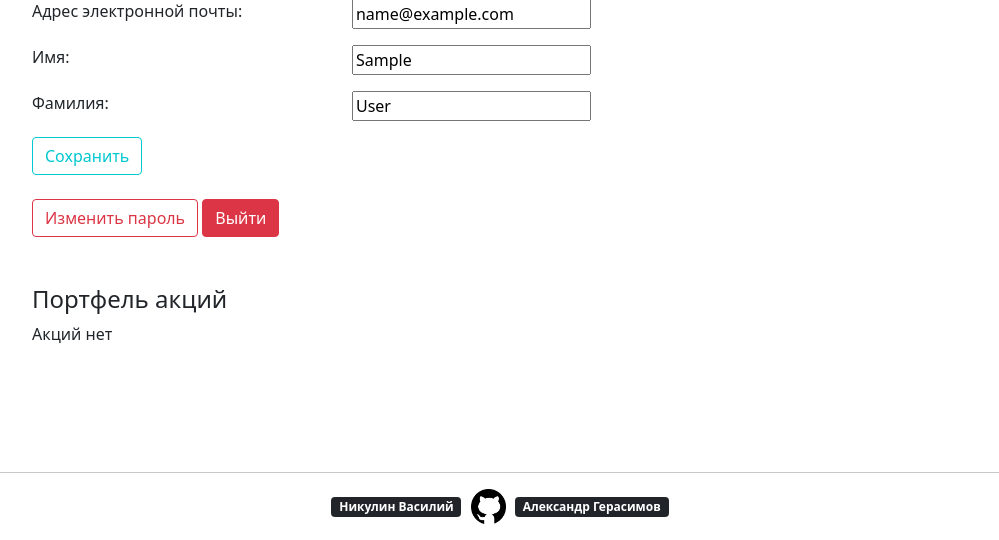
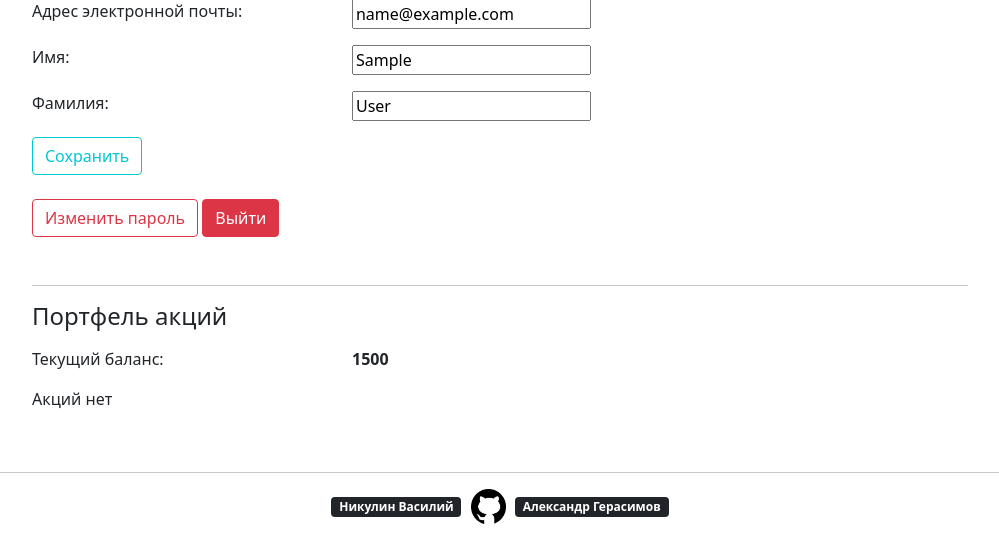
Before and after one commit to Nikulin-V/stock_exchange, a Django app: page /auth/profile/ in a window 1280 px wide. Shown: the part 260-800 px from the top of the page, without its empty margins (140-1139 px from the left). Run offline with Django 4.2, Linux system fonts and the light colour scheme; the visitor is signed in with stand-in values (Sample User, id 1); data that the repository does not hold is empty.

Commit message:
Added a balance field to profile.html

```diff
--- a/templates/users/profile.html
+++ b/templates/users/profile.html
@@ -48,24 +48,35 @@
             <a class="btn btn-outline-danger" href="/auth/password_change">Изменить пароль</a>
             <a class="btn btn-danger" href="/auth/logout">Выйти</a>
         </div>
-
-        <div class="mx-auto my-5">
+        <hr>
+        <div class="mx-auto my-1">
             <h4>Портфель акций</h4>
+            <div class="mx-auto my-3">
+                <div class="row mb-3">
+                    <div class="col-4">
+                        Текущий баланс:
+                    </div>
+                    <div class="col-8">
+                        <b>{{ profile.balance }}</b>
+                    </div>
+                </div>
+            </div>
 
             {% if shares %}
                 <table class="table table-hover text-center">
                     <caption class="caption-top">Список акций, принадлежащих вам</caption>
                     <thead class="table-dark">
-                        <tr>
-                            <td class="col-4">Сфера деятельности</td>
-                            <td class="col-5">Название компании</td>
-                            <td class="col-3">Количество акций</td>
-                        </tr>
+                    <tr>
+                        <td class="col-4">Сфера деятельности</td>
+                        <td class="col-5">Название компании</td>
+                        <td class="col-3">Количество акций</td>
+                    </tr>
                     </thead>
                     {% for share in shares %}
                         <tr>
                             <td>{{ share.company.industry.name }}</td>
-                            <td>{{ share.company.name }} {% if not share.company.is_active %} (Неактивно) {% endif %} </td>
+                            <td>{{ share.company.name }} {% if not share.company.is_active %}
+                                (Неактивно) {% endif %} </td>
                             <td>{{ share.count }} </td>
                         </tr>
                     {% endfor %}
--- a/users/views.py
+++ b/users/views.py
@@ -16,6 +16,8 @@ class ProfileView(View):
 
     def get(self, request):
         user = request.user
+        profile = user.profile
+
         shares = Shares.objects.filter(user=user) \
             .select_related('company').select_related('company__industry') \
             .only('count', 'company__name', 'company__is_active', 'company__industry__name')\
@@ -27,7 +29,7 @@ class ProfileView(View):
                 'email': user.email
             }
         )
-        context = {'form': form, 'shares': shares}
+        context = {'form': form, 'shares': shares, 'profile': profile}
         return render(request, self.template, context)
 
     def post(self, request):
```
